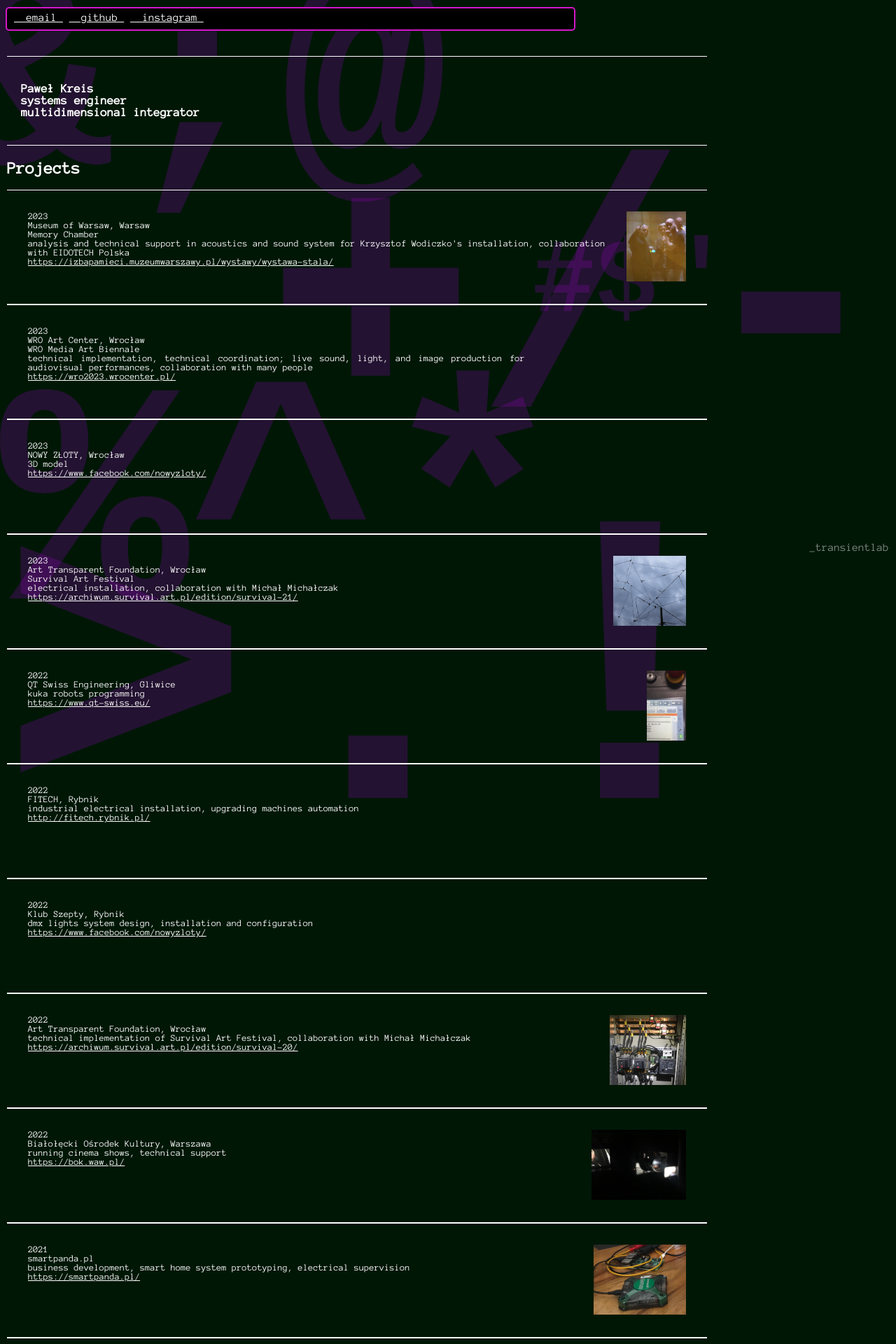
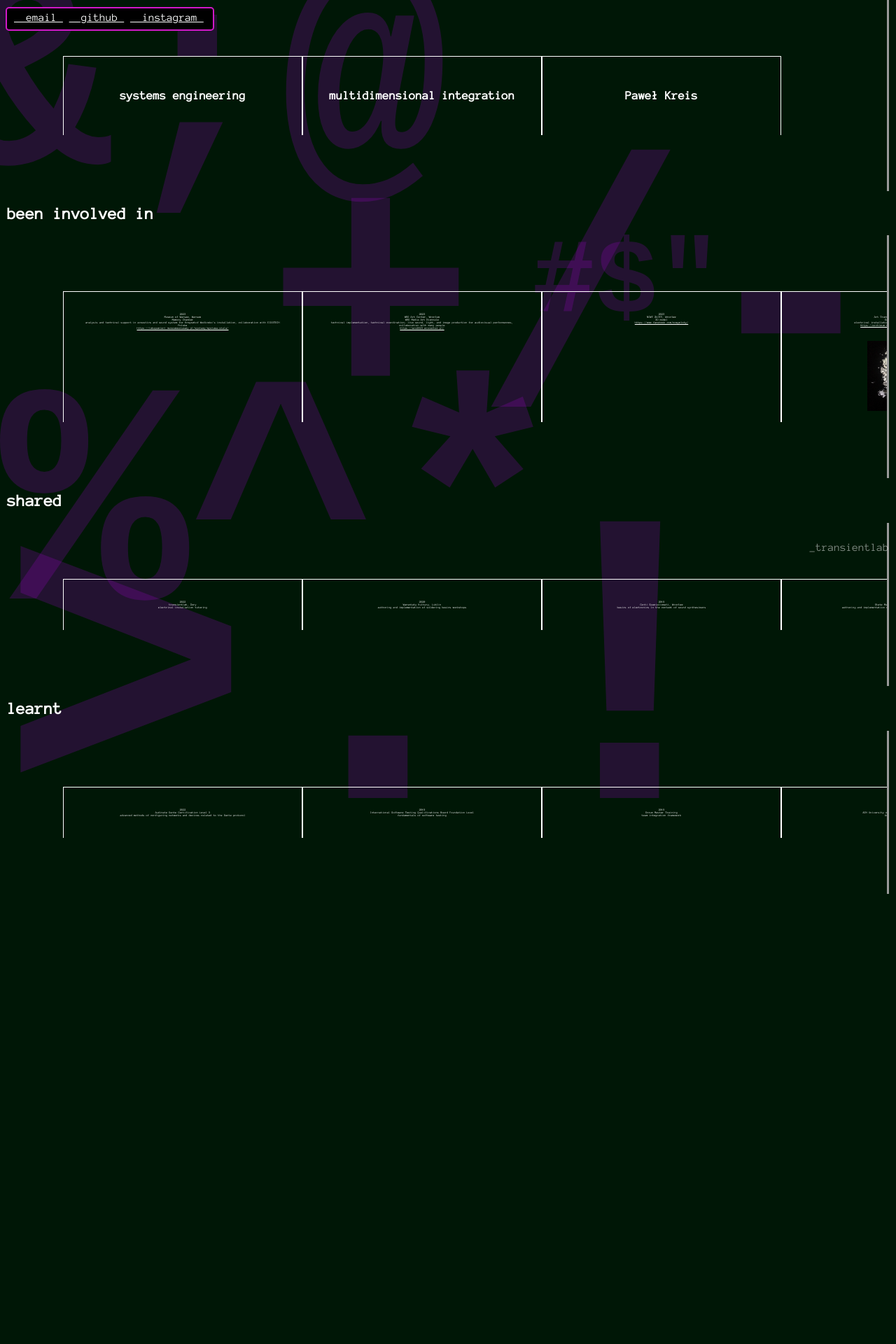
Before and after one commit to kr315/kr315.github.io, a PHP site: page / in a window 1280 px wide. Shown: the top 1920 px of the page at 70% size. After the commit the page ends 1277 px from the top, so only its background shows below. Run offline with PHP 8.4, Linux system fonts and the light colour scheme; grey boxes are pictures that could not be loaded.

Commit message:
scrolling

```diff
--- a/index.html
+++ b/index.html
@@ -28,13 +28,26 @@
 			</div>
 		</div>
 		<!-- about -->
+		<div class="portfolio">
 			<div class="grid-container">
-			<h3>Paweł Kreis
-			<br>systems engineer<br>multidimensional integrator<br></h3>
+				<div class="grid-text">
+					<h3>systems engineering</h3>
+				</div>
+			</div>
+			<div class="grid-container">
+				<div class="grid-text">
+					<h3>multidimensional integration</h3>
+				</div>
+			</div>
+			<div class="grid-container">
+				<div class="grid-text">
+					<h3>Paweł Kreis</h3>
+				</div>
+			</div>
 		</div>
 		<!-- past -->
+		<h2>been involved in</h2>
 			<div class="portfolio">
-			<h2>Projects</h2>
 				<div class="grid-container">
 					<div class="grid-text">
 						2023<br>
@@ -44,7 +57,9 @@
 						<a href="https://izbapamieci.muzeumwarszawy.pl/wystawy/wystawa-stala/">https://izbapamieci.muzeumwarszawy.pl/wystawy/wystawa-stala/</a>
 					</div>
 					<div class="grid-img">
-				<img src="gallery/izba.jpg" class="img-preview">
+						<video class="img-preview" autoplay muted loop preload>
+							<source src="gallery/izba.mp4" type="video/mp4">
+						</video>
 					</div>
 				</div>
 				<div class="grid-container">
@@ -149,7 +164,7 @@
 					<div class="grid-text">
 						2021<br>
 						smartpanda.pl<br>
-					business development, smart home system prototyping, electrical supervision<br>
+						business development, smart home system design, electrical supervision<br>
 						<a href="https://smartpanda.pl/">https://smartpanda.pl/</a>
 					</div>
 					<div class="grid-img">
@@ -351,7 +366,7 @@
 					<div class="grid-text">
 						2014<br>
 						ProAUDIO-AVT, Wrocław<br>
-					dsp configurations, multimedia and control systems installation<br>
+						multimedia and control systems installation and programming<br>
 						<a href="https://www.proaudio.pl/">https://www.proaudio.pl/</a>
 					</div>
 					<div class="grid-img">
@@ -370,7 +385,9 @@
 					</div>
 				</div>
 			</div>
-			<h2>Workshops</h2>
+
+		<h2>shared</h2>
+			<div class="portfolio">
 				<div class="grid-container">
 					<div class="grid-text">
 						2022<br>
@@ -399,7 +416,9 @@
 						authoring and implementation of acoustics workshops for music school students<br>
 					</div>
 				</div>
-			<h2>Education</h2>
+			</div>
+		<h2>learnt</h2>
+			<div class="portfolio">
 				<div class="grid-container">
 					<div class="grid-text">
 						2022<br>
@@ -435,7 +454,7 @@
 						Wrocław University of Science and Technology, Gdańsk University of Technology<br>
 					</div>
 				</div>
-		</div><br>
+			</div>
 
 		<!-- background -->
 		<div class="background eff5">>.!</div>
--- a/style.css
+++ b/style.css
@@ -5,85 +5,54 @@
     font-family: "anon";
     src: url("fonts/AnonymousPro-Regular.ttf");
 }
-.grid-container {
-    display: grid;
-    border-top: 1px solid white;
-    border-bottom: 1px solid white;
-    padding: 20px;
-    grid-gap: 10px;
-    align-content: stretch;
-    justify-content: stretch;
+h3 {
+    font-size: 13pt;
 }
-@media only screen and (max-width: 600px)
-{
-    h3 {
-        font-size: 12pt;
+.portfolio {
+    margin: 0px;
+    padding: 80px;
+    -ms-box-orient: horizontal;
+    display: -webkit-box;
+    display: -moz-box;
+    display: -ms-flexbox;
+    display: -moz-flex;
+    display: -webkit-flex;
+    display: flex;
+
+    overflow-x: scroll;
+    border-right: outset;
+
 }
 .grid-container {
-        font-size: 9pt;
-        grid-template-columns: 1fr;
-        grid-template-areas: 'one'
-                             'two';
+    -webkit-flex-wrap: wrap;
+    padding: 10px;
+    flex-wrap: wrap;
+    font-size: 10pt;
+    min-width: 320px;
+    max-width: 320px;
+    border: 1px solid white;
+    border-bottom:hidden;
 }
 .grid-img {
-        /* border: solid; */
-        padding: 10px;
-        grid-area: 'two';
     text-align: center;
+}
+.grid-text {
+    padding: 20px;
+    text-align: center;
+    font-size: 4px;
 
 }
-    .grid-text {
-        /* border: solid; */
-        text-align: justify;
-        padding: 10px;
-        grid-area: 'one';
+.grid-text:hover {
+    font-size: 16px;
 }
 .img-preview {
     height: 100px;
     object-fit: contain;
-        align-self: right;
 }
 .img-preview:hover {
-        transform: scale(3);
+    transform: scale(3) translateX(-0%);
     margin: auto;
     cursor: not-allowed;
-    }
-}
-@media only screen and (min-width: 601px)
-{
-    h3 {
-        font-size: 13pt;
-    }
-    .grid-container {
-        font-size: 10pt;
-        grid-template-columns: repeat(2fr, 1fr);
-        grid-template-areas: 'one two';
-        /* grid-auto-columns: minmax(0, 1fr); */
-        grid-auto-flow: column;
-    }
-    .grid-img {
-        /* border: solid; */
-        padding: 10px;
-        grid-area: 'two';
-        text-align: right;
-
-    }
-    .grid-text {
-        /* border: solid; */
-        text-align: justify;
-        padding: 10px;
-        grid-area: 'one';
-    }
-    .img-preview {
-        height: 100px;
-        object-fit: contain;
-        align-self: right;
-    }
-    .img-preview:hover {
-        transform: scale(3) translateX(-33%);
-        margin: auto;
-        cursor: not-allowed;
-    }
 }
 body {
     color: #ffffff;
@@ -93,10 +62,10 @@ body {
     font-size: 12pt;
     margin-right: 10px;
     margin-left: 10px;
-    margin-top: 80px;
-    overflow-x: hidden;
+    margin-top: 0px;
+    overflow-y: scroll;
     cursor: help;
-    max-width: 1000px;
+    max-width: 1920px;
     word-break: normal;
 }
 
@@ -133,7 +102,7 @@ a:active {
     top: 10px;
     left: 8px;
     background-color: black;
-    max-width: 800px;
+    max-width: 284px;
     height: 20px;
     width: calc(100% - 31px);
     z-index: 10;
@@ -156,10 +125,6 @@ a:active {
     position: relative;
     right: 20px;
 }
-.portfolio {
-    z-index: 10;
-}
-
 
 
 
```
Also changed, not shown: gallery/sur23.jpg, 1 other file. Lines whose indentation alone changed are shown as unchanged.
